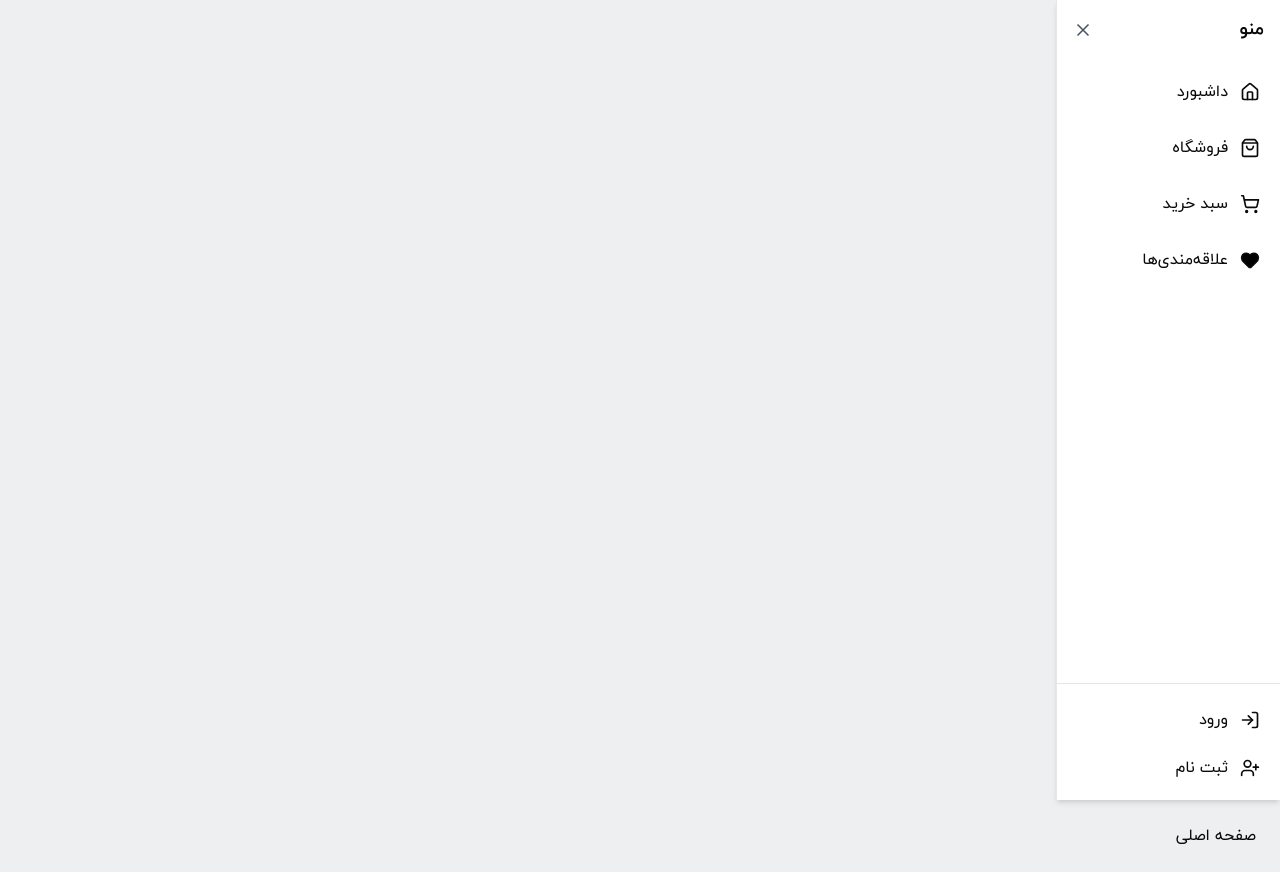
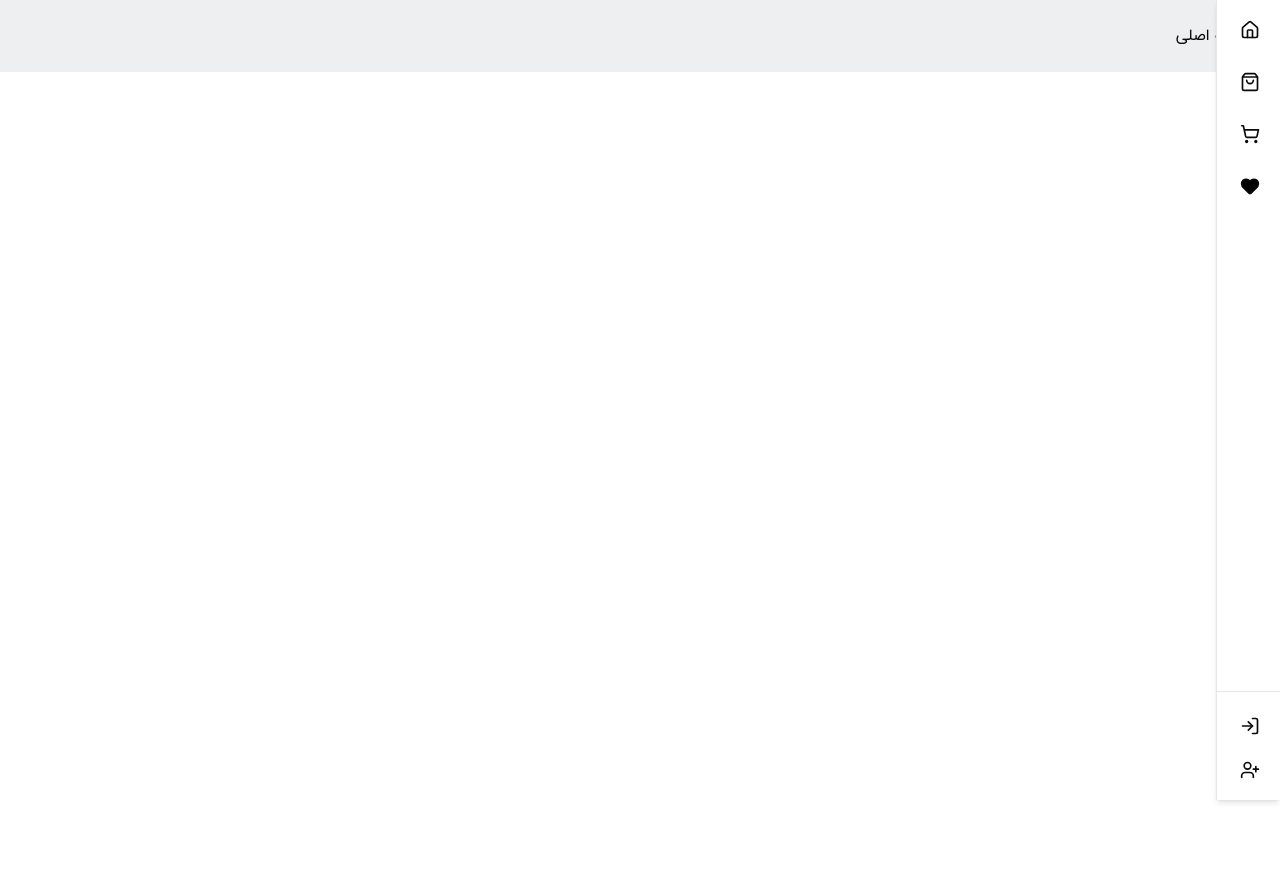
Before and after one commit to zahrabayattt/e-commerce, a React (Vite) app: page / in a window 1280 px wide. After the commit the page ends 800 px from the top, so only its background shows below. Built offline with nearby package versions, Linux system fonts and the light colour scheme.

Commit message:
fix: :zap: fixed navbar drawer
#1

```diff
--- a/src/components/Navbar.tsx
+++ b/src/components/Navbar.tsx
@@ -1,44 +1,32 @@
 import { useState } from "react";
 import { Link, useLocation } from "react-router-dom";
-import { Menu, X } from "lucide-react";
-import { authNavItems, NavbarItems } from "@/utils/NavbarItems";
+import { NavbarItems, authNavItems } from "@/utils/NavbarItems";
 
 const Navbar = () => {
-  const [isOpen, setIsOpen] = useState(true);
+  const [isOpen, setIsOpen] = useState(false);
   const location = useLocation();
 
   return (
     <aside
-      className={`bg-white border-l border-gray-200 shadow-md h-screen transition-all duration-300 ${
-        isOpen ? "w-56" : "w-16"
-      } flex flex-col`}
+      className={`bg-white fixed border-l border-gray-200 shadow-md h-screen
+        transition-all duration-500 ease-in-out ${isOpen ? "w-56" : "w-16"}
+        flex flex-col`}
+      onMouseEnter={() => setIsOpen(true)}
+      onMouseLeave={() => setIsOpen(false)}
     >
-      <div className="flex items-center justify-between p-4">
-        <span
-          className={`font-bold text-lg transition-opacity ${
-            isOpen ? "opacity-100" : "opacity-0 hidden"
-          }`}
-        >
-          منو
-        </span>
-        <button onClick={() => setIsOpen(!isOpen)} className="text-gray-600">
-          {isOpen ? <X size={20} /> : <Menu size={20} />}
-        </button>
-      </div>
-
-      <nav className="flex flex-col gap-2 p-2">
+        <nav className="flex flex-col gap-2 p-2">
         {NavbarItems.map((item) => (
           <Link
             key={item.address}
             to={item.address}
-            className={`flex items-center gap-3 p-3 rounded-lg hover:bg-gray-100 transition-all ${
+            className={`flex items-center gap-3 p-3 rounded-lg hover:bg-gray-100 ${
               location.pathname === item.address ? "text-red-500" : ""
             }`}
           >
             {item.icon}
             <span
-              className={`transition-all ${
-                isOpen ? "opacity-100" : "opacity-0 hidden"
+              className={`transition-all duration-500 ease-in-out ${
+                isOpen ? "opacity-100" : "opacity-0 absolute"
               }`}
             >
               {item.title}
@@ -52,12 +40,12 @@ const Navbar = () => {
           <Link
             key={item.address}
             to={item.address}
-            className="flex items-center gap-3 p-3 rounded-lg hover:bg-gray-100 transition-all"
+            className="flex items-center gap-3 p-3 rounded-lg hover:bg-gray-100"
           >
             {item.icon}
             <span
-              className={`transition-all ${
-                isOpen ? "opacity-100" : "opacity-0 hidden"
+              className={`whitespace-nowrap transition-all duration-500 ease-in-out ${
+                isOpen ? "opacity-100" : "opacity-0 absolute"
               }`}
             >
               {item.title}
```
